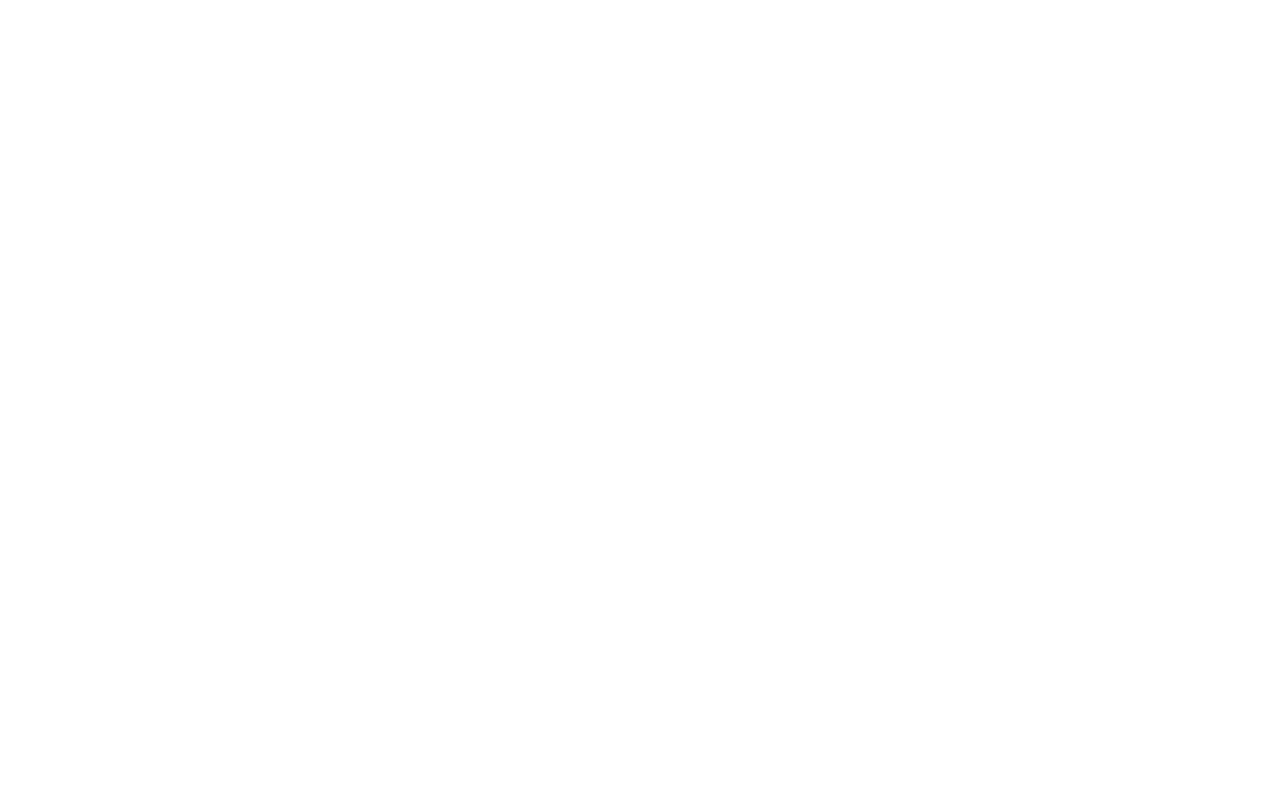
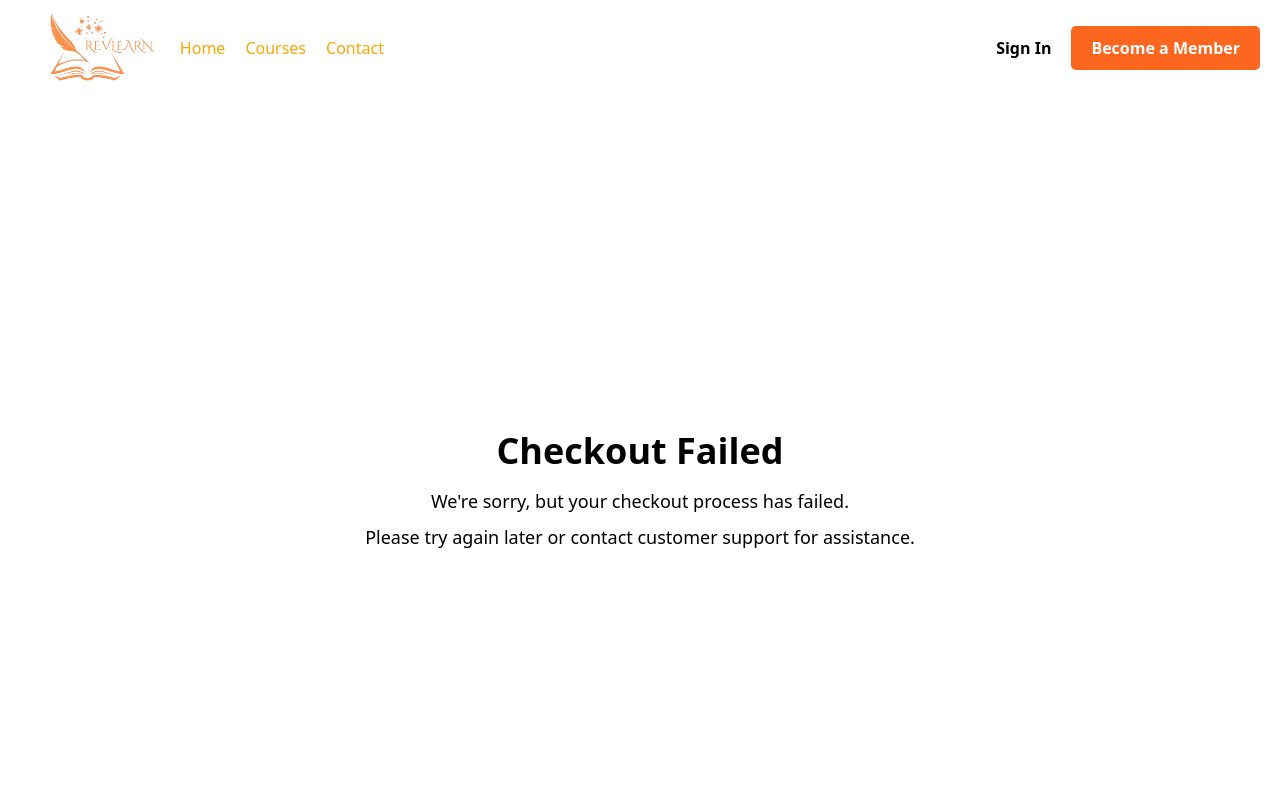
Before and after one commit to nugentmichael1/revature-p2-frontend, a React (Vite) app: page /checkout-cancel in a window 1280 px wide. Before the commit this address had no page. Shown: the top 800 px of the page. Built offline with nearby package versions, Linux system fonts and the light colour scheme.

Commit message:
Add checkout response pages

```diff
--- a/src/components/Discussions/DiscussionBoard.tsx
+++ b/src/components/Discussions/DiscussionBoard.tsx
@@ -48,6 +48,7 @@
         try {
 			const response = await axios.get(`${url}/discussion_board/${courseId}`);
             if (response.headers['content-type'].includes('application/json')) {
+
                 setDiscussions(response.data);
 
                 if (Object.keys(usernamesById).length === 0) {
--- a/src/main.tsx
+++ b/src/main.tsx
@@ -11,6 +11,8 @@
 import AllCourses from './pages/AllCourses/AllCourses';
 import Exam from './pages/Exam/Exam';
 import CoursePage from './pages/Course/CoursePage';
+import CheckoutSuccess from './pages/Checkout/CheckoutSuccess';
+import CheckoutCancel from './pages/Checkout/CheckoutCancel';
 
 createRoot(document.getElementById('root')!).render(
   <StrictMode>
@@ -26,6 +28,8 @@
         <Route path='/courses' element={<AllCourses />} />
         <Route path="/exam" element={<Exam />} />
         <Route path='/course/:courseId' element={<CoursePage />} />
+        <Route path="/checkout-success" element={<CheckoutSuccess />} />
+        <Route path="/checkout-cancel" element={<CheckoutCancel />} />
       </Route>
     </Routes>
     </AppProvider>
--- /dev/null
+++ b/src/pages/Checkout/CheckoutCancel.tsx
@@ -0,0 +1,21 @@
+import React from 'react';
+
+
+
+const CheckoutCancel: React.FC = () => {
+
+
+    return (
+        <>
+
+        <div className="flex flex-col items-center justify-center h-screen">
+            <h1 className="text-4xl font-bold mb-4">Checkout Failed</h1>
+            <p className="text-lg mb-2">We're sorry, but your checkout process has failed.</p>
+            <p className="text-lg mb-2">Please try again later or contact customer support for assistance.</p>
+        </div>
+
+        </>
+    );
+};
+
+export default CheckoutCancel;
--- /dev/null
+++ b/src/pages/Checkout/CheckoutSuccess.tsx
@@ -0,0 +1,19 @@
+import React from 'react';
+
+
+const CheckoutSuccess: React.FC = () => {
+
+
+    return (
+        <>
+
+        <div className="flex flex-col items-center justify-center h-screen bg-green-500">
+            <h1 className="text-4xl font-bold text-white mb-4">Transaction Successful!</h1>
+            <p className="text-lg text-white">Thank you for supporting RevLearn.</p>
+        </div>
+
+        </>
+    );
+};
+
+export default CheckoutSuccess;
```
